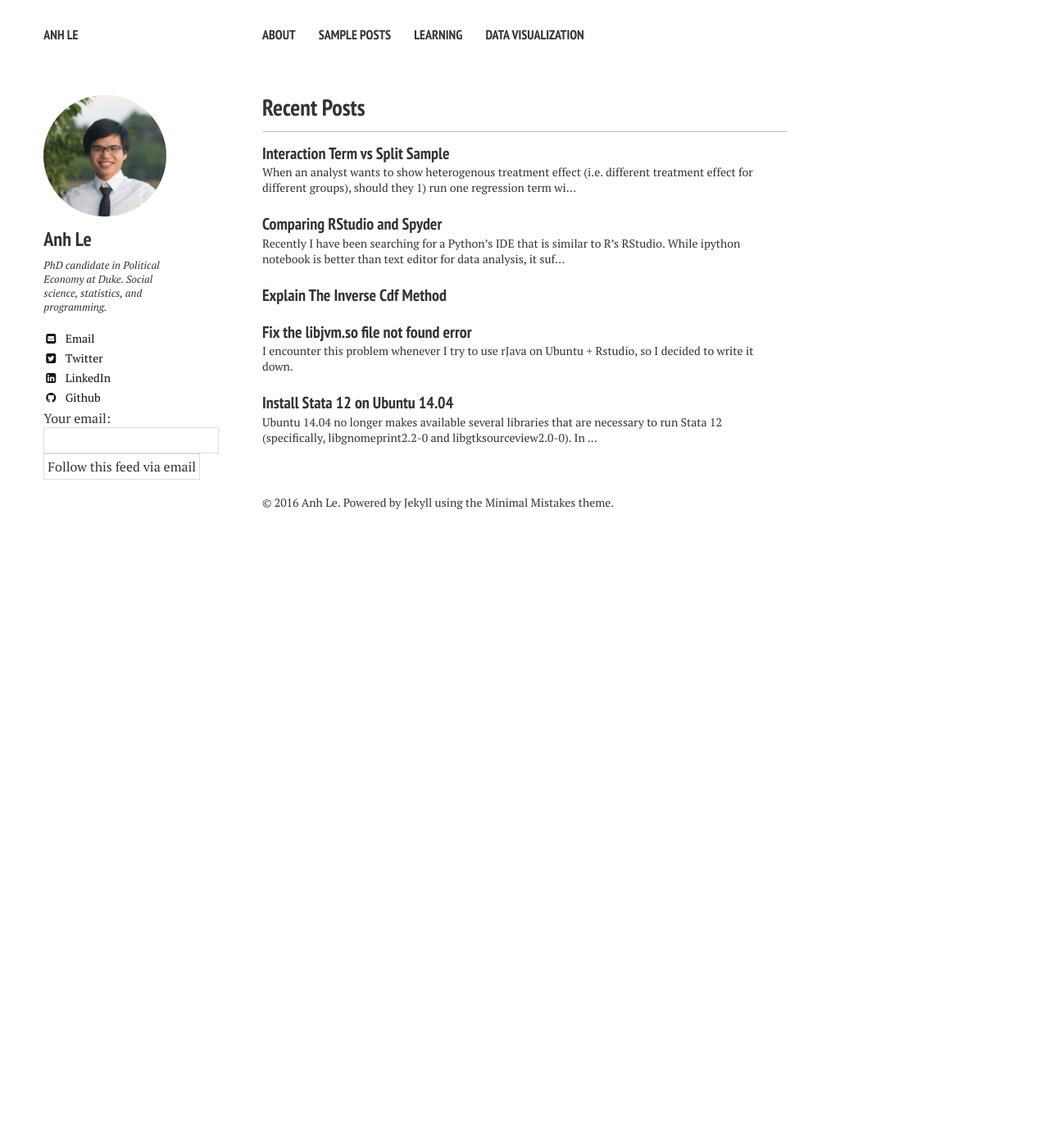
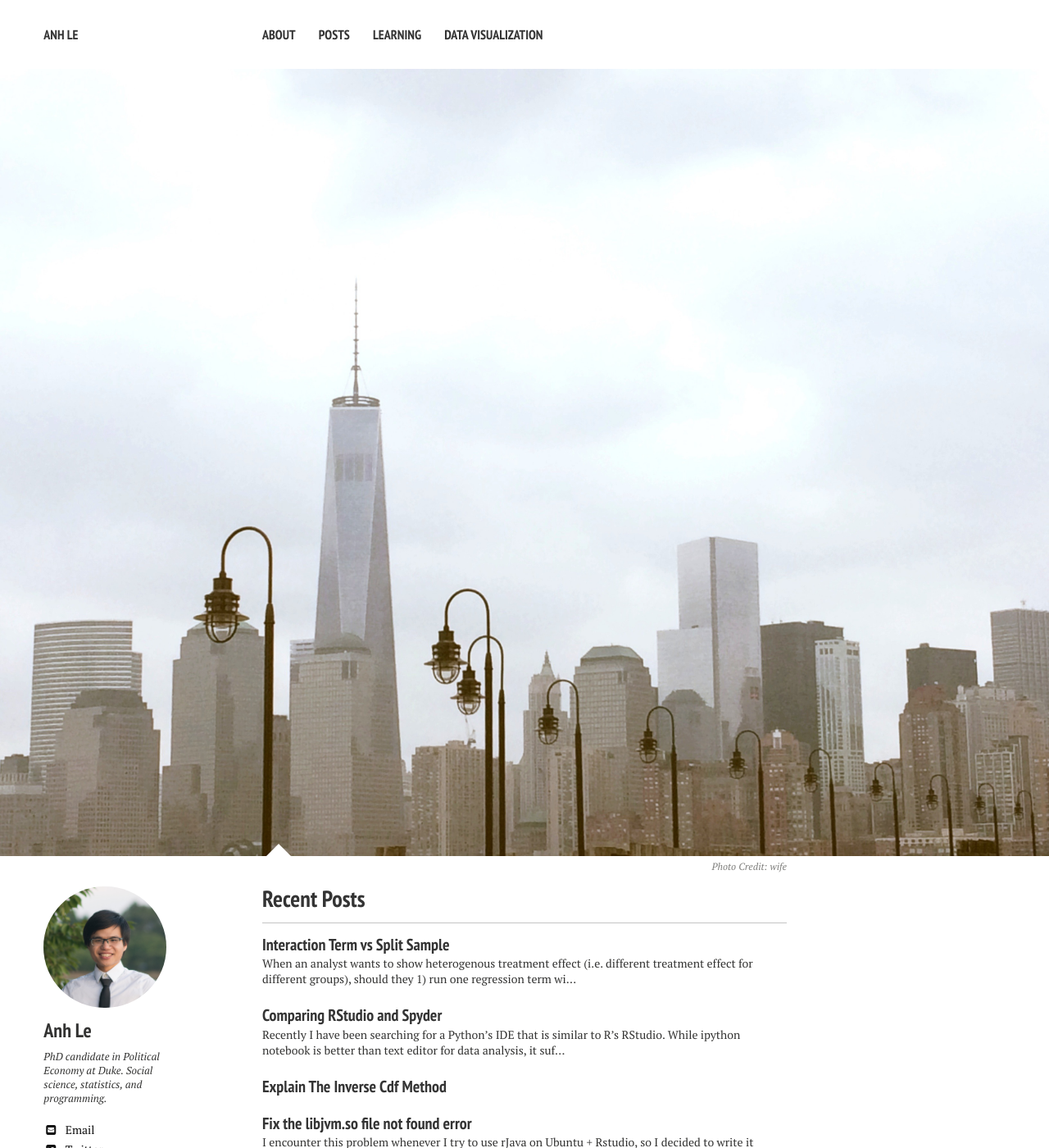
Before and after one commit to LaDilettante/personal-webpage2, a Jekyll site: the page built from index.md, in a window 1280 px wide and 1400 px high. Shown: the whole window at 82% size. Built offline with Jekyll 4.4.1, drawn with Linux system fonts in a browser that asks for light colours; nearby versions of some CDN libraries.

Commit message:
fix all post

```diff
--- a/_data/navigation.yml
+++ b/_data/navigation.yml
@@ -3,7 +3,7 @@
 - title: About
   url: /about/
 
-- title: Sample Posts
+- title: Posts
   url: /posts/
 
 - title: Learning
--- a/index.md
+++ b/index.md
@@ -3,4 +3,6 @@ layout: home
 excerpt: "A minimal Jekyll theme for your blog by designer Michael Rose."
 tags: [Jekyll, theme, responsive, blog, template]
 image:
+  feature: nyc-skyline.jpg
+  credit: wife
 ---
```
Also changed, not shown: images/nyc-skyline.jpg (added), 15 other files.
